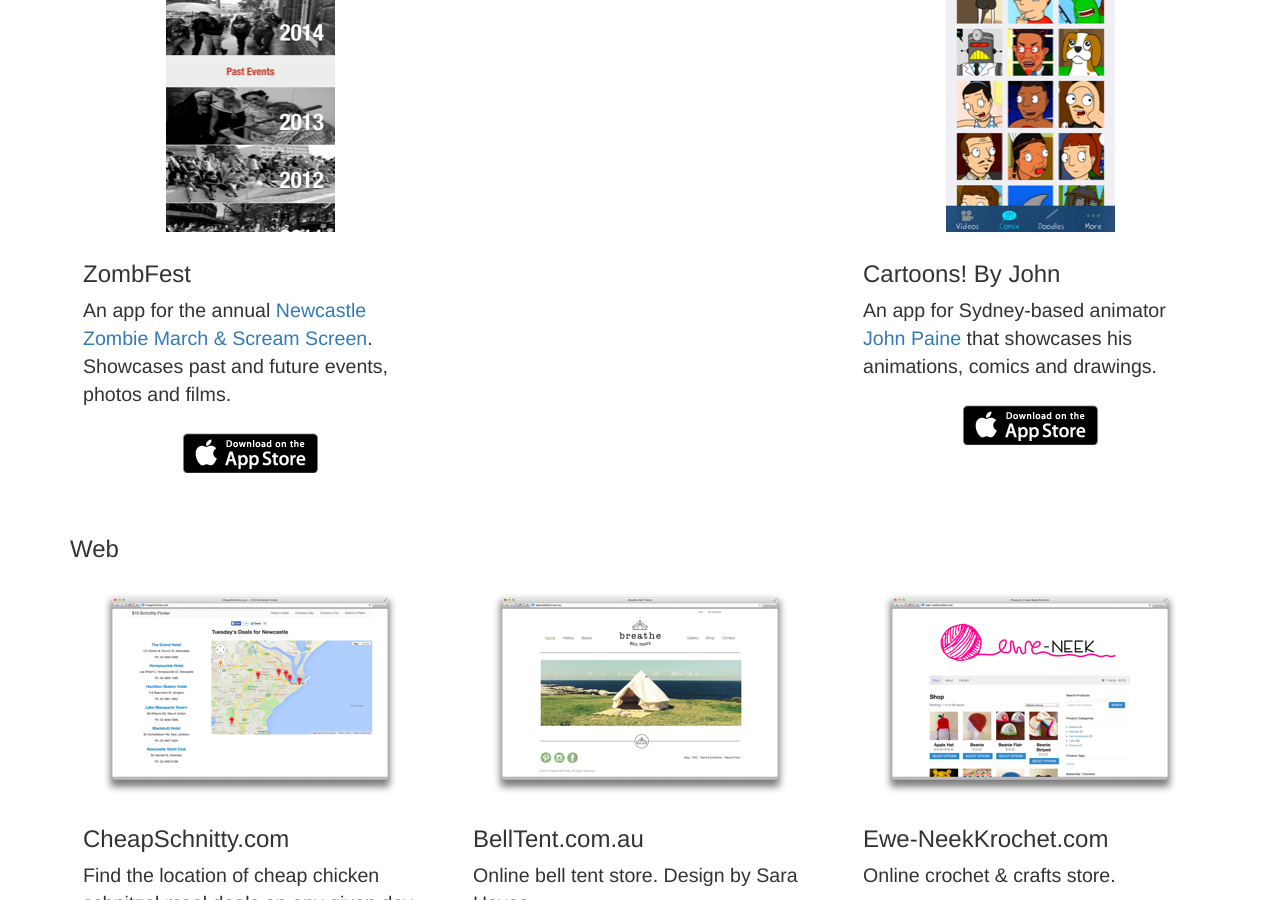
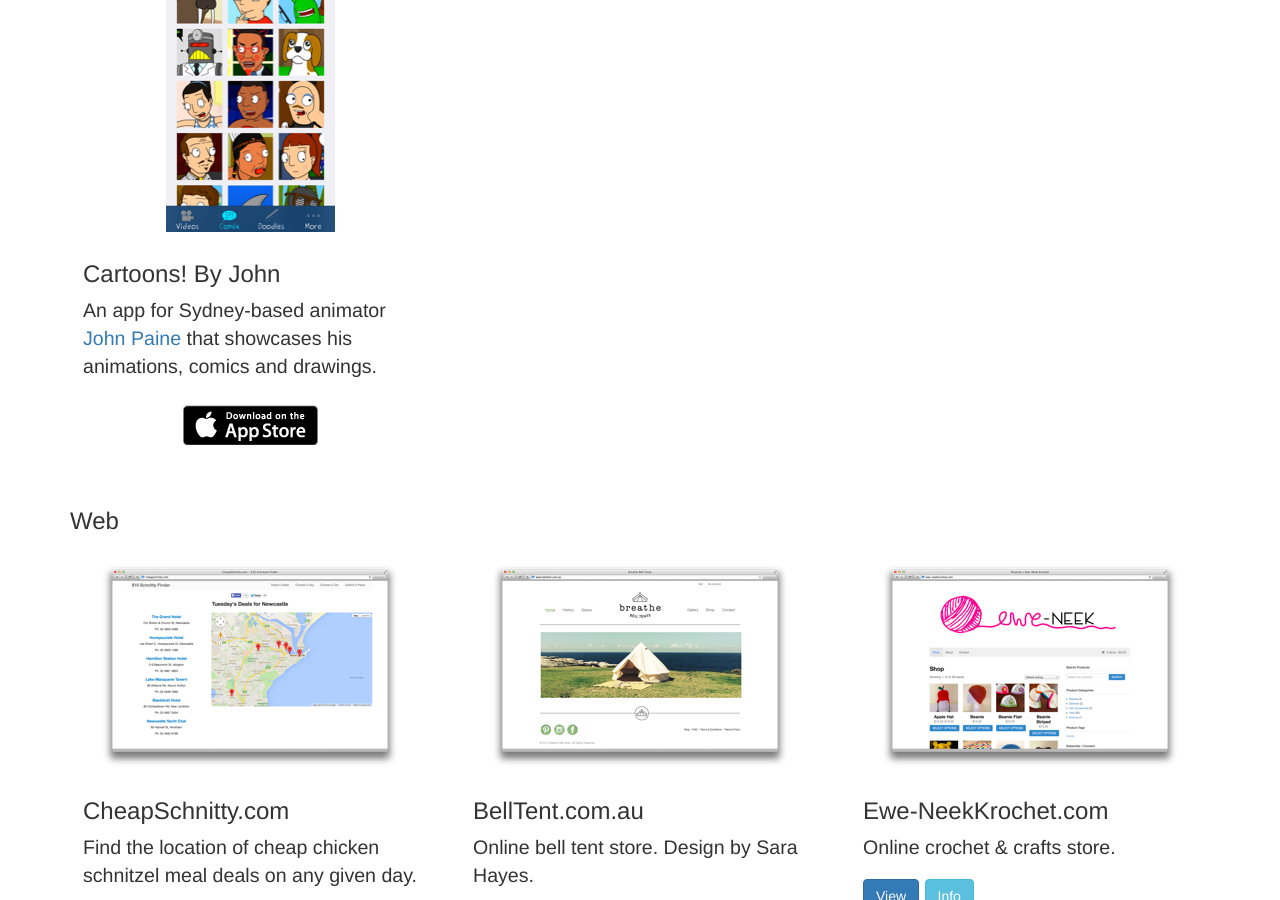
Before and after one commit to joshlapham/JoshLapham.com, a Jekyll site: the page built from index.html, in a window 1280 px wide and 900 px high, scrolled down 501 px. Built offline with Jekyll 4.4.1, drawn with Linux system fonts in a browser that asks for light colours; nearby versions of some CDN libraries; library files that are not in the unit come from our copies; Markdown is read by kramdown in place of the engine named in the settings; comment, search, counter and statistics services are not loaded.

Commit message:
Removed iOS app from Portfolio section.

```diff
--- a/index.html
+++ b/index.html
@@ -22,11 +22,11 @@
 
                   <section class="col-sm-4 col-md-4">
                     <section class="thumbnail">
-                      <img src="/img/portfolio-zombfestapp.png" alt="ZombFest iOS app" />
+                      <img src="/img/portfolio-kidneyapp.png" alt="Kidney John iOS app" />
                       <section class="caption">
-                        <h3>ZombFest</h3>
-                        <p>An app for the annual <a href="http://undeadsociety.org/" target="_blank">Newcastle Zombie March & Scream Screen</a>. Showcases past and future events, photos and films.</p>
-                        <p><a href="https://itunes.apple.com/app/id927221724" target="_blank"><img src="/img/app-store-badge.png" /></a></p>
+                        <h3>Cartoons! By John</h3>
+                        <p>An app for Sydney-based animator <a href="http://kidneyjohn.com" target="_blank">John Paine</a> that showcases his animations, comics and drawings.</p>
+                        <p><a href="https://appsto.re/au/OKBL1.i" target="_blank"><img src="/img/app-store-badge.png" /></a></p>
                       </section>
                     </section>
                   </section>
@@ -36,14 +36,7 @@
                   </section>
 
                   <section class="col-sm-4 col-md-4">
-                    <section class="thumbnail">
-                      <img src="/img/portfolio-kidneyapp.png" alt="Kidney John iOS app" />
-                      <section class="caption">
-                        <h3>Cartoons! By John</h3>
-                        <p>An app for Sydney-based animator <a href="http://kidneyjohn.com" target="_blank">John Paine</a> that showcases his animations, comics and drawings.</p>
-                        <p><a href="https://appsto.re/au/OKBL1.i" target="_blank"><img src="/img/app-store-badge.png" /></a></p>
-                      </section>
-                    </section>
+                    &nbsp;
                   </section>
 
                 </section><!-- /row -->
```
